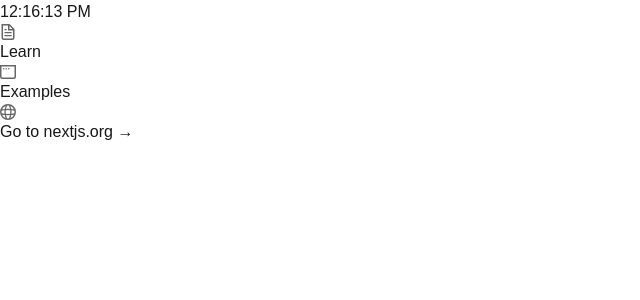
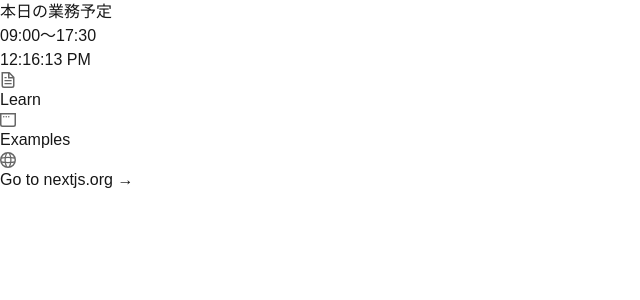
Before and after one commit to KazueHara-1/r-study-JavaScript, a Next.js app in the folder final_ex/: page / in a window 1280 px wide. Shown: the top 300 px of the page, without its empty margins (0-640 px from the left). Built offline with nearby package versions, Linux system fonts and the light colour scheme.

Commit message:
add luxon

```diff
--- a/final_ex/src/app/page.tsx
+++ b/final_ex/src/app/page.tsx
@@ -1,12 +1,14 @@
 import Image from "next/image";
-import Clock from "../components/clock";
+import Clock from "@/components/clock";
 import Circle from "@/components/circle";
+import WorkTime from "@/components/workTime";
 
 export default function Home() {
   return (
     <div className="grid grid-rows-[20px_1fr_20px] items-center justify-items-center min-h-screen p-8 pb-20 gap-16 sm:p-20 font-[family-name:var(--font-geist-sans)]">
       <main className="flex flex-col gap-8 row-start-2 items-center sm:items-start">
         <div>
+          <WorkTime />
           <Circle>
             <Clock />
           </Circle>
--- /dev/null
+++ b/final_ex/src/components/workTime.tsx
@@ -0,0 +1,31 @@
+"use client";
+
+import React, { useState } from "react";
+import { DateTime } from "luxon";
+
+const WorkTime = () => {
+  const defaultStartTime = DateTime.now().set({
+    hour: 9,
+    minute: 0,
+    second: 0,
+    millisecond: 0,
+  });
+  const defaultEndTime = DateTime.now().set({
+    hour: 17,
+    minute: 30,
+    second: 0,
+    millisecond: 0,
+  });
+  const [start, setStart] = useState(defaultStartTime);
+  const [end, setEnd] = useState(defaultEndTime);
+
+  return (
+    <div className="text-center m-2">
+      本日の業務予定
+      <br />
+      {start.toFormat("HH:mm")}～{end.toFormat("HH:mm")}
+    </div>
+  );
+};
+
+export default WorkTime;
```
Also changed, not shown: final_ex/package.json (+7 -5 lines), 1 other file (tests, documents, lock files or other folders).
